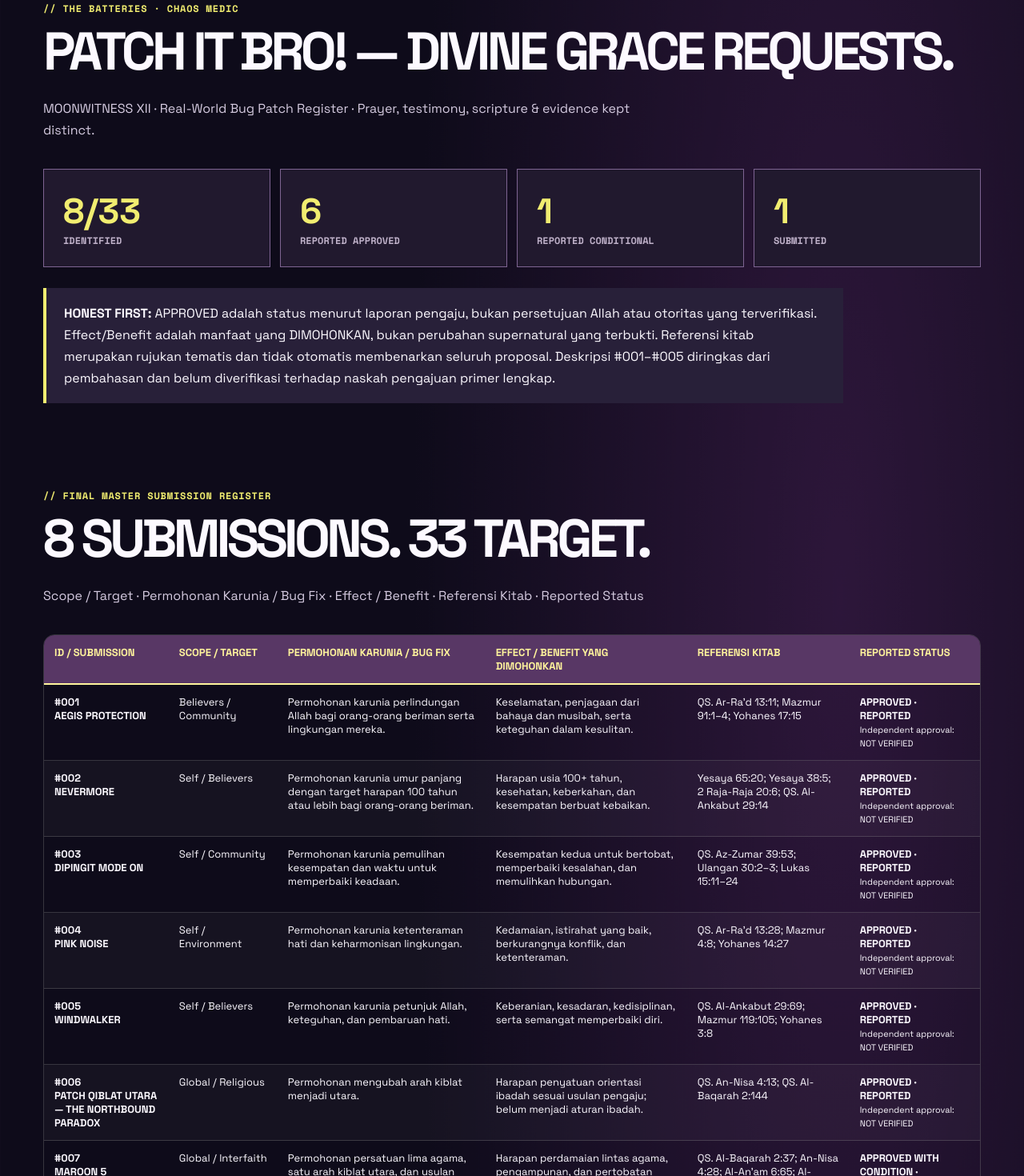
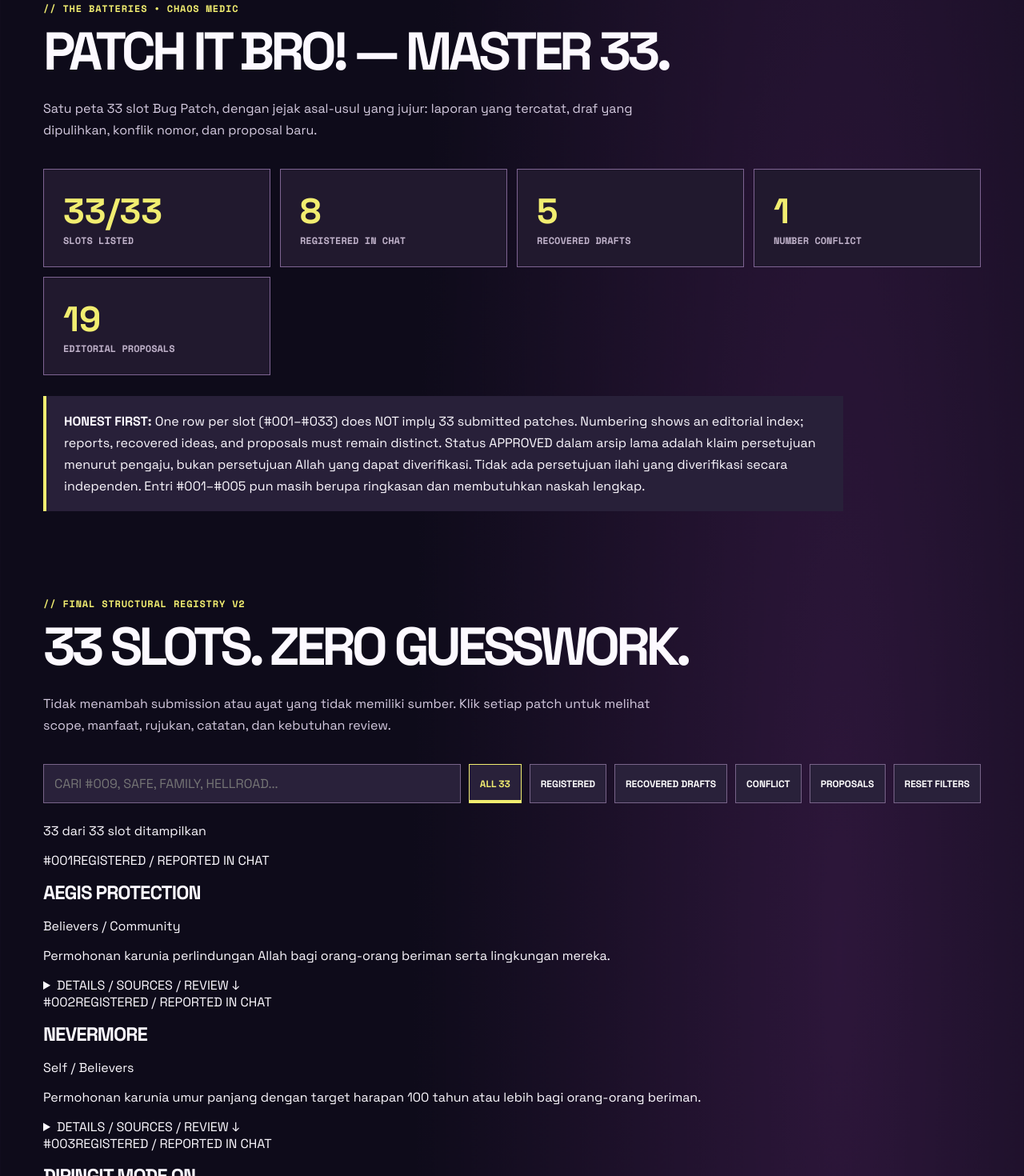
Before and after one commit to bjo163/moonwitness-xii-season-global-championships, a React (Vite) app: page /syafaat-status in a window 1280 px wide. Shown: the part 140-1610 px from the top of the page at 80% size. Built offline with nearby package versions, Linux system fonts and the light colour scheme.

Commit message:
Publish complete 33-slot bug patch V2 gallery with precise origin states and #014 conflict

```diff
--- a/src/pages/Syafaat.jsx
+++ b/src/pages/Syafaat.jsx
@@ -1,19 +1,60 @@
-import React from 'react';
+import React,{useMemo,useState} from 'react';
 import {Link} from 'react-router-dom';
-import {knownSubmissions,unnumberedReports,realWorldBugTarget,wildYouthReport} from '../data/bugSubmissions.ts';
 import {Card,Head,Notice} from '../components/UI.jsx';
-const statusText={approved:'APPROVED · REPORTED',approved_with_condition:'APPROVED WITH CONDITION · REPORTED',submitted:'SUBMITTED'};
-const reportedApproved=knownSubmissions.filter(x=>x.reportedApproval==='approved').length;
-const conditional=knownSubmissions.filter(x=>x.reportedApproval==='approved_with_condition').length;
-const submitted=knownSubmissions.filter(x=>x.reportedApproval==='submitted').length;
-const auditTracks=[['24 SUBJECT ROADMAP','Arsip topik akhirat dan laporan pribadi; DONE tidak berarti fakta terverifikasi.'],['33 AETHERION OPEN / 67 LOCKED','Desain dunia 100 level: Mercy Spawn 01–10, Peacehaven 11–20, Blessing Wilds 21–30, Heartbound 31–33.'],['33 SELF AURA','Latihan pembelajaran dalam browser, bukan 33 approval.'],['CHAOS MEDIC: 33 REAL-WORLD BUGS','Target arsip laporan dan permohonan; 8 nama pengajuan teridentifikasi, 25 belum dipulihkan.']];
-export default function Syafaat(){return <main className="container page">
-<Head eyebrow="// THE BATTERIES · CHAOS MEDIC" title="PATCH IT BRO! — DIVINE GRACE REQUESTS." sub="MOONWITNESS XII · Real-World Bug Patch Register · Prayer, testimony, scripture & evidence kept distinct."/>
-<div className="stats"><div><b>{knownSubmissions.length}/{realWorldBugTarget}</b> IDENTIFIED</div><div><b>{reportedApproved}</b> REPORTED APPROVED</div><div><b>{conditional}</b> REPORTED CONDITIONAL</div><div><b>{submitted}</b> SUBMITTED</div></div>
-<Notice><b>HONEST FIRST:</b> APPROVED adalah status menurut laporan pengaju, bukan persetujuan Allah atau otoritas yang terverifikasi. Effect/Benefit adalah manfaat yang DIMOHONKAN, bukan perubahan supernatural yang terbukti. Referensi kitab merupakan rujukan tematis dan tidak otomatis membenarkan seluruh proposal. Deskripsi #001–#005 diringkas dari pembahasan dan belum diverifikasi terhadap naskah pengajuan primer lengkap.</Notice>
-<section className="section"><Head eyebrow="// FINAL MASTER SUBMISSION REGISTER" title="8 SUBMISSIONS. 33 TARGET." sub="Scope / Target · Permohonan Karunia / Bug Fix · Effect / Benefit · Referensi Kitab · Reported Status"/>
-<div style={{overflowX:'auto',border:'1px solid var(--line, #7776)',borderRadius:14,marginTop:18}}><table style={{width:'100%',minWidth:1150,borderCollapse:'collapse',textAlign:'left',fontSize:13}}><thead><tr>{['ID / SUBMISSION','SCOPE / TARGET','PERMOHONAN KARUNIA / BUG FIX','EFFECT / BENEFIT YANG DIMOHONKAN','REFERENSI KITAB','REPORTED STATUS'].map(c=><th key={c} style={{padding:13,borderBottom:'2px solid currentColor',verticalAlign:'top'}}>{c}</th>)}</tr></thead><tbody>{knownSubmissions.map(x=><tr key={x.id}><td style={{padding:13,borderBottom:'1px solid #8885',minWidth:150,verticalAlign:'top'}}><b>#{x.id}</b><br/><strong>{x.title}</strong></td><td style={{padding:13,borderBottom:'1px solid #8885',minWidth:135,verticalAlign:'top'}}>{x.scope}</td><td style={{padding:13,borderBottom:'1px solid #8885',minWidth:240,verticalAlign:'top'}}>{x.summary}</td><td style={{padding:13,borderBottom:'1px solid #8885',minWidth:240,verticalAlign:'top'}}>{x.benefit}</td><td style={{padding:13,borderBottom:'1px solid #8885',minWidth:190,verticalAlign:'top'}}>{x.references}</td><td style={{padding:13,borderBottom:'1px solid #8885',minWidth:160,verticalAlign:'top'}}><strong>{statusText[x.reportedApproval]}</strong><br/><small>Independent approval: NOT VERIFIED</small></td></tr>)}</tbody></table></div>
-<p style={{opacity:.8,fontSize:13}}>TABLE NOTE: Reported status ≠ independently verified approval. Proposal Qiblat Utara does not change Islamic qibla (QS. 2:144). QS. 23:99–100 describes a denied request to return to worldly life; miracle references are not a general promise of resurrection before the Last Day.</p></section>
-<section className="section"><Head eyebrow="// DETAILED SUBMISSION NOTES" title="PATCH NOTES & SCRIPTURE."/><div className="grid two">{knownSubmissions.map(x=><Card key={x.id}><small>SUBMISSION #{x.id} · {x.scope.toUpperCase()}</small><h3>{x.title}</h3><p><b>Permohonan:</b> {x.summary}</p><p><b>Effect / Benefit (requested):</b> {x.benefit}</p><p><b>References:</b> {x.references}</p><p><b>Notes:</b> {x.note}</p><span className="pill">{statusText[x.reportedApproval]}</span><p style={{fontSize:12,opacity:.75}}>Independent approval / supernatural outcome: NOT VERIFIED</p></Card>)}</div></section>
-<section className="section"><Head eyebrow="// SEPARATE PRAYER REGISTER" title="WILD YOUTH — MERCY & HIDAYAH PATCH." sub="Unnumbered prayer report • MWX-SYF-00752 • Not assigned a Real-World Bug ID"/><Card><small>{wildYouthReport.id} · {wildYouthReport.scope}</small><h3>{wildYouthReport.title}</h3><p><b>Permohonan:</b> {wildYouthReport.summary}</p><p><b>Effect / Benefit (requested):</b> {wildYouthReport.benefit}</p><p><b>Scripture references (thematic):</b> {wildYouthReport.references}</p><p><b>Status:</b> {wildYouthReport.status}</p><p>{wildYouthReport.note}</p></Card></section><section className="section"><p className="notice"><b>REGISTRY:</b> {knownSubmissions.length} identified / {realWorldBugTarget} target · {realWorldBugTarget-knownSubmissions.length} unrecovered placeholders. Submitted in chat is not external submission. No divine approval has been independently verified.</p><Head eyebrow="// FOUR DISTINCT TRACKS" title="DON'T MIX THE NUMBERS."/><div className="grid two">{auditTracks.map(x=><Card key={x[0]}><h3>{x[0]}</h3><p>{x[1]}</p></Card>)}</div>{unnumberedReports.map(x=><p key={x.id} className="notice"><b>{x.title}:</b> {x.note}</p>)}<Link to="/paradise" className="btn">OPEN 33 SELF AURA LEVELS ↗</Link></section>
-</main>}
+import {registryEntries,registrySummary,registryStatusLabels,registryNote} from '../data/bugPatchRegistry.js';
+import {unnumberedReports,wildYouthReport} from '../data/bugSubmissions.ts';
+
+const reportLabel={approved:'APPROVED — PERSONAL REPORT ONLY',approved_with_condition:'CONDITIONAL APPROVAL — PERSONAL REPORT ONLY',submitted:'SUBMITTED IN CHAT — PERSONAL REPORT'};
+const options=[['all','ALL 33'],['registered','REGISTERED'],['recovered_draft','RECOVERED DRAFTS'],['number_conflict','CONFLICT'],['proposed','PROPOSALS']];
+export default function Syafaat(){
+ const [filter,setFilter]=useState('all');
+ const [q,setQ]=useState('');
+ const visible=useMemo(()=>registryEntries.filter(e=>(filter==='all'||e.recordStatus===filter)&&[e.id,e.title,e.summary,e.scope,e.benefit,e.references,e.conflictingCandidate?.title||''].join(' ').toLowerCase().includes(q.trim().toLowerCase())),[filter,q]);
+ return <main className="container page patch-register">
+ <Head eyebrow="// THE BATTERIES • CHAOS MEDIC" title="PATCH IT BRO! — MASTER 33." sub="Satu peta 33 slot Bug Patch, dengan jejak asal-usul yang jujur: laporan yang tercatat, draf yang dipulihkan, konflik nomor, dan proposal baru."/>
+ <div className="stats patch-stats" aria-label="Patch register completion">
+ <div><b>{registrySummary.total}/{registrySummary.target}</b> SLOTS LISTED</div>
+ <div><b>{registrySummary.registered}</b> REGISTERED IN CHAT</div>
+ <div><b>{registrySummary.recovered}</b> RECOVERED DRAFTS</div>
+ <div><b>{registrySummary.conflicted}</b> NUMBER CONFLICT</div>
+ <div><b>{registrySummary.proposed}</b> EDITORIAL PROPOSALS</div>
+ </div>
+ <div className="patch-meter" aria-label="Registry origin proportions">
+  <div className="patch-meter-registered" style={{width:registrySummary.registered/registrySummary.target*100+'%'}} title="Registered"/>
+  <div className="patch-meter-recovered" style={{width:registrySummary.recovered/registrySummary.target*100+'%'}} title="Recovered draft"/>
+  <div className="patch-meter-conflict" style={{width:registrySummary.conflicted/registrySummary.target*100+'%'}} title="Number conflict"/>
+  <div className="patch-meter-proposed" style={{width:registrySummary.proposed/registrySummary.target*100+'%'}} title="Proposed"/>
+ </div>
+ <Notice><b>HONEST FIRST:</b> {registryNote} Status APPROVED dalam arsip lama adalah klaim persetujuan menurut pengaju, bukan persetujuan Allah yang dapat diverifikasi. Tidak ada persetujuan ilahi yang diverifikasi secara independen. Entri #001–#005 pun masih berupa ringkasan dan membutuhkan naskah lengkap.</Notice>
+ <section className="section" id="master-register"><Head eyebrow="// FINAL STRUCTURAL REGISTRY V2" title="33 SLOTS. ZERO GUESSWORK." sub="Tidak menambah submission atau ayat yang tidak memiliki sumber. Klik setiap patch untuk melihat scope, manfaat, rujukan, catatan, dan kebutuhan review."/>
+ <div className="filters patch-filters">
+  <input aria-label="Cari nomor, judul atau topik patch" placeholder="CARI #009, SAFE, FAMILY, HELLROAD..." value={q} onChange={e=>setQ(e.target.value)}/>
+  {options.map(([id,label])=><button key={id} type="button" aria-pressed={filter===id} onClick={()=>setFilter(id)}>{label}</button>)}
+  <button type="button" onClick={()=>{setFilter('all');setQ('')}}>RESET FILTERS</button>
+ </div>
+ <p className="patch-count" role="status">{visible.length} dari {registrySummary.total} slot ditampilkan</p>
+ <div className="patch-grid">{visible.map(e=><article className={'patch-item patch-'+e.recordStatus} key={e.id} id={'patch-'+e.id}>
+  <div className="patch-item-head"><span className="patch-number">#{e.id}</span><span className="patch-state">{registryStatusLabels[e.recordStatus]}</span></div>
+  <h3>{e.title}</h3>
+  <p className="patch-scope">{e.scope}</p>
+  <p>{e.summary}</p>
+  {e.recordStatus==='number_conflict'&&<div className="patch-conflict"><b>ANOTHER #014 CANDIDATE</b><p>{e.conflictingCandidate.title}</p><p>{e.conflictingCandidate.summary}</p><small>Konflik tetap terbuka; kedua konsep tidak otomatis digabung.</small></div>}
+  <details><summary>DETAILS / SOURCES / REVIEW ↓</summary>
+   <div className="patch-detail"><p><b>Proposed benefit:</b> {e.benefit}</p><p><b>Scripture / source references:</b> {e.references}</p><p><b>Documentation note:</b> {e.note}</p><p><b>Origin:</b> {e.provenance}</p><p><b>Next review:</b> {e.reviewNeeded}</p>
+   {e.reportedApproval&&<p><b>Reported status:</b> {reportLabel[e.reportedApproval]} — NOT INDEPENDENTLY VERIFIED</p>}
+   <p className="patch-unverified"><b>Independent approval:</b> NOT VERIFIED</p></div>
+  </details>
+ </article>)}</div>
+ {visible.length===0&&<Notice>No matching patches. Clear your filters to see all 33 slots.</Notice>}
+ </section>
+ <section className="section"><Head eyebrow="// PRESERVED OUTSIDE THE 33 SLOTS" title="DON'T LOSE THE EXTRAS." sub="Tambahan berikut punya asal sendiri. Tidak diam-diam mengambil nomor #009–#033."/>
+  <div className="grid two"><Card><small>SEPARATE PRAYER REPORT • {wildYouthReport.id}</small><h3>{wildYouthReport.title}</h3><p>{wildYouthReport.summary}</p><p><b>Benefits requested:</b> {wildYouthReport.benefit}</p><p><b>References:</b> {wildYouthReport.references}</p><p><b>Status:</b> {wildYouthReport.status}</p><p>{wildYouthReport.note}</p></Card>
+  <Card><small>ADDITIONAL NARRATIVE NOTES</small><h3>UNNUMBERED / REVIEW QUEUE</h3>{unnumberedReports.map(e=><p key={e.id}><b>{e.title}</b> — {e.note}</p>)}<p><b>THE WRONG WAY / HELLROAD</b> remains a separate competing candidate for #014, preserved in its conflict card above, not relabelled as a confirmed submission.</p></Card></div>
+ </section>
+ <section className="section"><Head eyebrow="// KEEP THE SYSTEMS SEPARATE" title="NOT ALL 33s ARE THE SAME."/><div className="grid three">
+ <Card><h3>33 BUG PATCH SLOTS</h3><p>Arsip 8 laporan + 5 recovered drafts + 1 konflik + 19 proposal editorial.</p></Card>
+ <Card><h3>33 ORIGINAL SELF AURA</h3><p>Latihan pribadi yang sudah ada di Paradise. Bukan daftar 33 Bug Patch.</p></Card>
+ <Card><h3>100 AETHERION LEVELS</h3><p>33 level awal serta 67 level pembelajaran lanjutan dalam konsep dunia kreatif.</p></Card>
+ </div><p><Link className="btn" to="/paradise">EXPLORE PARADISE LEVELS ↗</Link></p></section>
+ </main>;
+}
```
